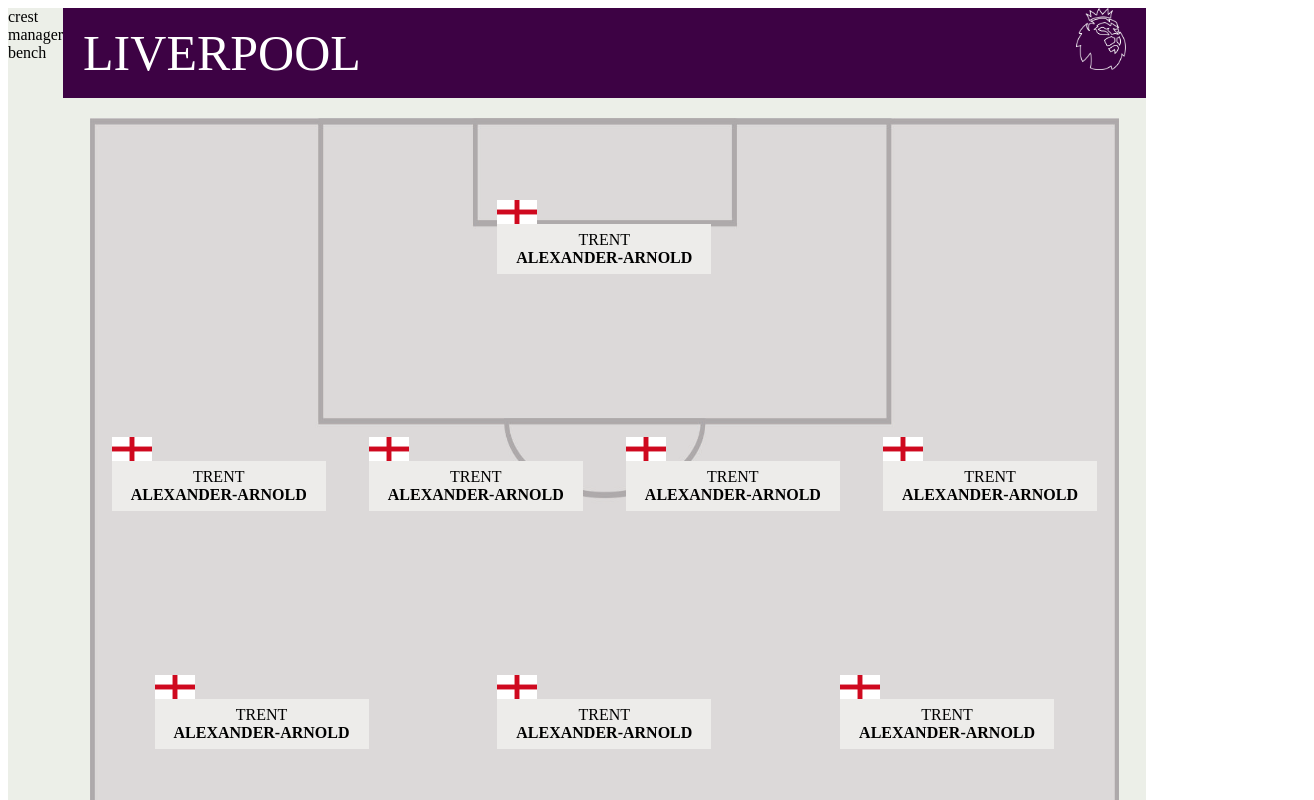
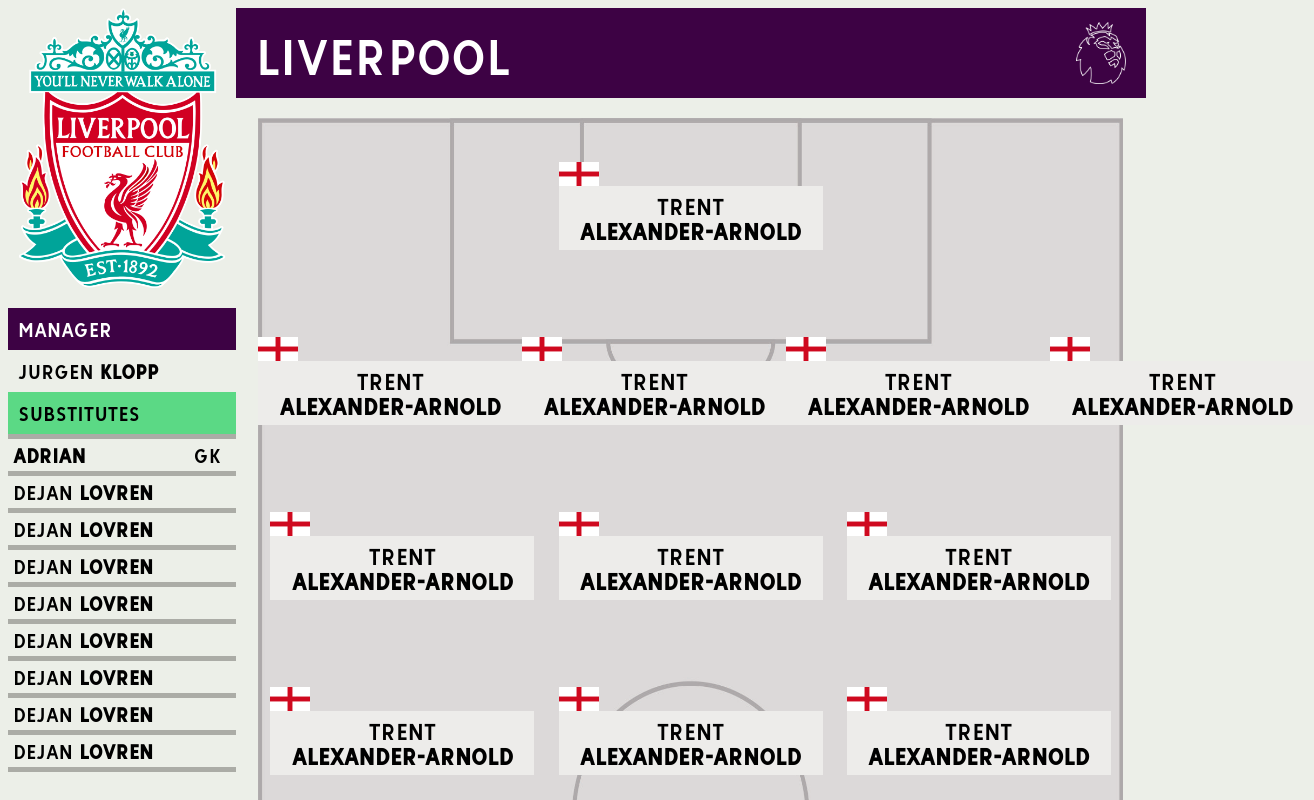
Before and after one commit to asankov/formations, a plain HTML site: page index.html in a window 1280 px wide. Shown: the top 800 px of the page, 1314 px wide, since content can reach past the window. Drawn offline with Linux system fonts and the light colour scheme.

Commit message:
More improvements

```diff
--- a/index.html
+++ b/index.html
@@ -7,18 +7,100 @@
     <link rel="stylesheet" href="style.css">
 </head>
 <body>
-    <div style="background-color: #ECEFE8; width: 90%; height: 1000px; display: flex; justify-content: space-between;">
-        <div class="left-side">
-            <div class="crest">crest</div>
-            <div class="manager">manager</div>
-            <div class="bench">bench</div>
+    <div style="background-color: #ECEFE8; width: 90%; display: flex; justify-content: space-between;">
+        <div class="left-side" style="width: 20%;">
+            <div class="crest" style="height: 300px;">
+                <img class="team-logo" src="liverpool-logo.png" alt="kur za man united">
+            </div>
+            <div class="manager">
+                <div style="background-color: #3D0244; color: white; padding:10px">MANAGER</div>
+                <div style="background-color: #ECEFE8; color: black; padding:10px">
+                    <span class="first-name">JURGEN</span>
+                    <span class="family-name">KLOPP</span>
+                </div>
+            </div>
+            <div class="bench">
+                <div style="background-color: #5BD985; color: black; padding:10px; border-bottom: 5px solid #ABACA6;">SUBSTITUTES</div>
+                <div class="bench-player">
+                    <span class="family-name">
+                        ADRIAN
+                    </span>
+                    <span class="gk-label" style="float: right; padding-right: 10px;">
+                        GK
+                    </span>
+                </div>
+                <div class="bench-player">
+                    <span class="first-name">
+                        DEJAN
+                    </span>
+                    <span class="family-name">
+                        LOVREN
+                    </span>
+                </div>
+                <div class="bench-player">
+                    <span class="first-name">
+                        DEJAN
+                    </span>
+                    <span class="family-name">
+                        LOVREN
+                    </span>
+                </div>
+                <div class="bench-player">
+                    <span class="first-name">
+                        DEJAN
+                    </span>
+                    <span class="family-name">
+                        LOVREN
+                    </span>
+                </div>
+                <div class="bench-player">
+                    <span class="first-name">
+                        DEJAN
+                    </span>
+                    <span class="family-name">
+                        LOVREN
+                    </span>
+                </div>
+                <div class="bench-player">
+                    <span class="first-name">
+                        DEJAN
+                    </span>
+                    <span class="family-name">
+                        LOVREN
+                    </span>
+                </div>
+                <div class="bench-player">
+                    <span class="first-name">
+                        DEJAN
+                    </span>
+                    <span class="family-name">
+                        LOVREN
+                    </span>
+                </div>
+                <div class="bench-player">
+                    <span class="first-name">
+                        DEJAN
+                    </span>
+                    <span class="family-name">
+                        LOVREN
+                    </span>
+                </div>
+                <div class="bench-player">
+                    <span class="first-name">
+                        DEJAN
+                    </span>
+                    <span class="family-name">
+                        LOVREN
+                    </span>
+                </div>
+            </div>
         </div>
-        <div class="right-side" style="width: 80%; flex-grow: 2;">
+        <div class="right-side" style="width: 80%;">
             <div style="background-color: #3D0244; height: 90px; display: flex; justify-content: space-between;">
                 <div style="position: relative;">
                     <span class="team-name"> LIVERPOOL </span>
                 </div>
-                <div style="position: relative;">
+                <div style="position: relative; display: flex; flex-direction: column; justify-content: center;">
                     <img src="logo.png" style="width: 50px; padding-right: 20px;" alt="">
                 </div>
             </div>
@@ -157,6 +239,5 @@
             </div>
         </div>
     </div>
-    <img src="v1.jpg" alt="" style="width: 90%;">
 </body>
 </html>
--- a/style.css
+++ b/style.css
@@ -1,3 +1,15 @@
+@font-face {
+    font-family: premierLeague;
+    src: url('font.ttf');
+}
+
+html {
+    font-family: premierLeague, 'Arial';
+    background-color: #ECEFE8;
+    font-size: 20px;
+
+}
+
 .team-name {
     color: white;
     font-size: 50px;
@@ -6,6 +18,12 @@
     position: absolute;
     top: 50%;
     transform: translateY(-50%);
+}
+
+.bench-player {
+    background-color: #ECEFE8;
+    border-bottom: 5px solid #ABACA6 ;
+    padding: 5px;
 }
 
 .line {
@@ -18,9 +36,16 @@
     justify-content: center;
 }
 
+.team-logo {
+    height: 280px;
+    display: block;
+    margin-left: auto;
+    margin-right: auto;
+}
+
 .field {
     width: 95%;
-    height: 950px;
+    height: 700px;
     background-image: url('field.jpg');
     background-color: #DEDAD9;
     background-size: contain;
@@ -40,10 +65,11 @@
 }
 
 .player-name {
-    width: 200px;
+    width: 250px;
     padding: 7px;
     background-color: #EDECEA;
     text-align: center;
+    font-size: 23px;
 }
 
 .family-name {
```
Also changed, not shown: font.ttf (added), liverpool-logo.png (added), v1.jpg (deleted).
